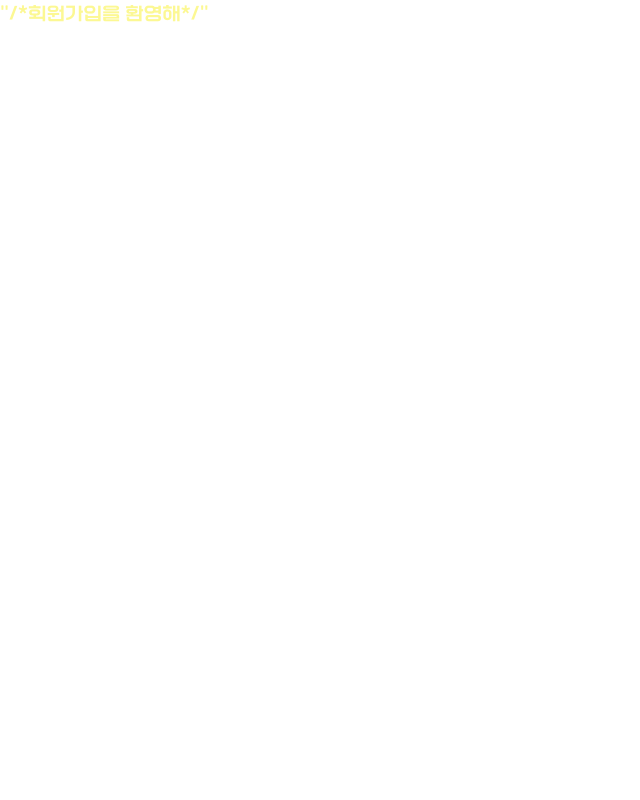
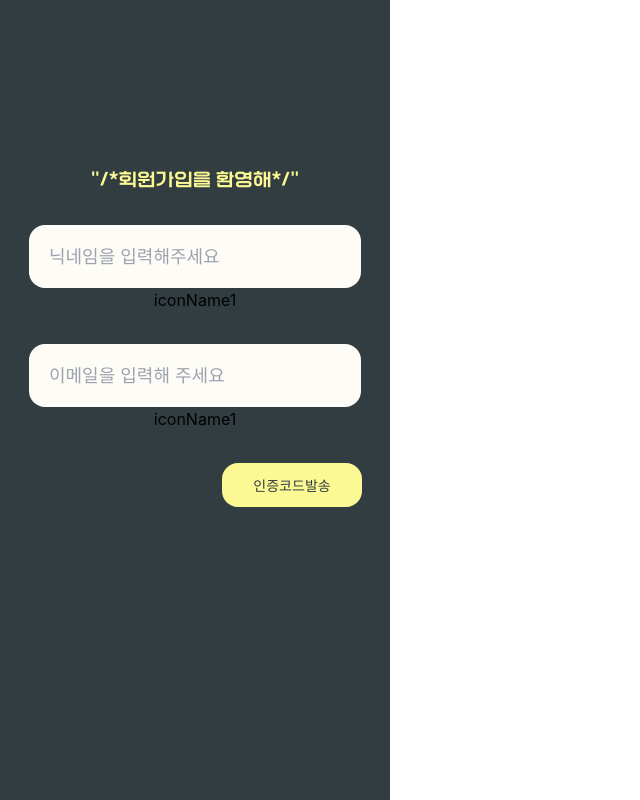
Before and after one commit to mato268/new_SNS, a React (Create React App) app in the folder newsns/: page /signUP in a window 1280 px wide. Shown: the whole page, without its empty margins (0-640 px from the left). Built offline with nearby package versions, Linux system fonts and the light colour scheme.

Commit message:
feat : 회원가입 페이지 구현중

```diff
--- a/newsns/src/App.tsx
+++ b/newsns/src/App.tsx
@@ -3,7 +3,6 @@ import LogIn from "./LogIn";
 import SignUpPage from "./SignUpPage";
 
 function App() {
-  function onClick(e: React.MouseEvent<HTMLButtonElement, MouseEvent>) {}
 
   return (
     <BrowserRouter>
--- a/newsns/src/SignUpPage.tsx
+++ b/newsns/src/SignUpPage.tsx
@@ -4,11 +4,32 @@ import Typo from "./components/Typo";
 
 export default function SignUpPage() {
   return (
-    <div>
-      <div>
+    <div className="bg-deepdark w-width h-height fixed">
+      <div className="absolute top-1/2 -mt-64 text-center mx-auto my-0 space-y-8">
         <Typo fonts="korea" sizes="large" weights="normal" fontColor="yellow">
           "/*회원가입을 환영해*/"
         </Typo>
+        <Input
+          type="text"
+          sizes="large"
+          colors="white"
+          rightNode="iconName1"
+          placeholder="닉네임을 입력해주세요"
+          variant="outline"
+        ></Input>
+        <Input
+          type="text"
+          sizes="large"
+          colors="white"
+          rightNode="iconName1"
+          placeholder="이메일을 입력해 주세요"
+          variant="outline"
+        ></Input>
+        <div className="absolute right-7">
+          <Button sizes="Confirmed" colors="yellow" variant="hover">
+            인증코드발송
+          </Button>
+        </div>
       </div>
     </div>
   );
```
